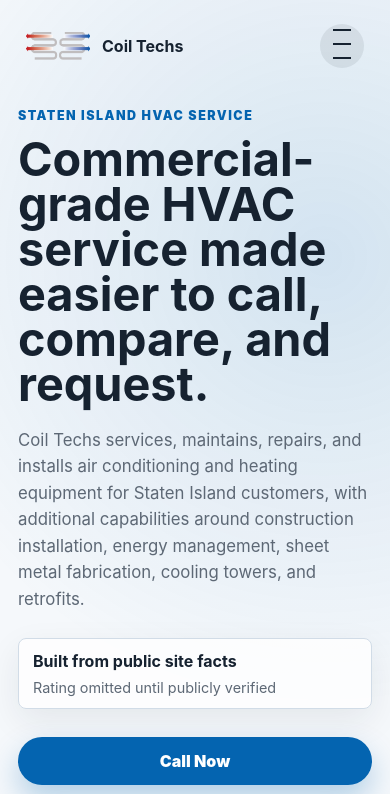
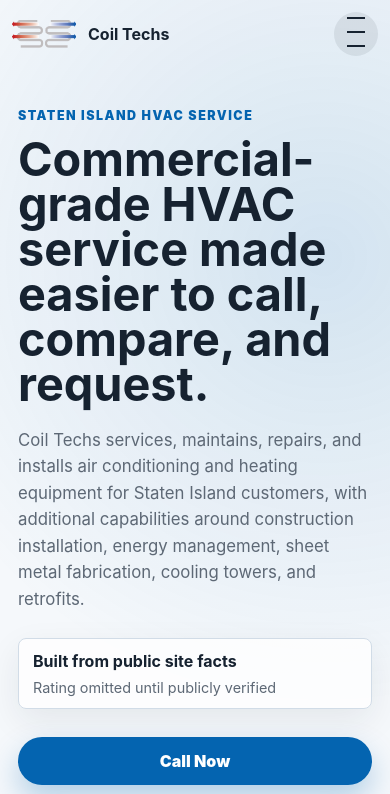
Before and after one commit to soymikey/localwebrenewal, a website built with Vite: page demo/coil-techs/index.html in a window 390 px wide. Shown: the top 794 px of the page. Built offline with nearby package versions, Linux system fonts and the light colour scheme.

Commit message:
feat: 优化nav bar

```diff
--- a/demo/coil-techs/styles.css
+++ b/demo/coil-techs/styles.css
@@ -733,9 +733,9 @@ textarea {
   }
 
   .site-header {
-    left: 14px;
-    right: 14px;
-    top: 12px;
+    left: 0;
+    right: 0;
+    top: 0;
     padding: 12px;
   }
 
--- a/demo/ice-age-mechanical/styles.css
+++ b/demo/ice-age-mechanical/styles.css
@@ -763,9 +763,9 @@ textarea {
   }
 
   .site-header {
-    left: 14px;
-    right: 14px;
-    top: 12px;
+    left: 0;
+    right: 0;
+    top: 0;
     padding: 12px;
   }
 
--- a/demo/new-york-heating/styles.css
+++ b/demo/new-york-heating/styles.css
@@ -767,9 +767,9 @@ textarea {
   }
 
   .site-header {
-    left: 14px;
-    right: 14px;
-    top: 12px;
+    left: 0;
+    right: 0;
+    top: 0;
     padding: 12px;
   }
 
```
